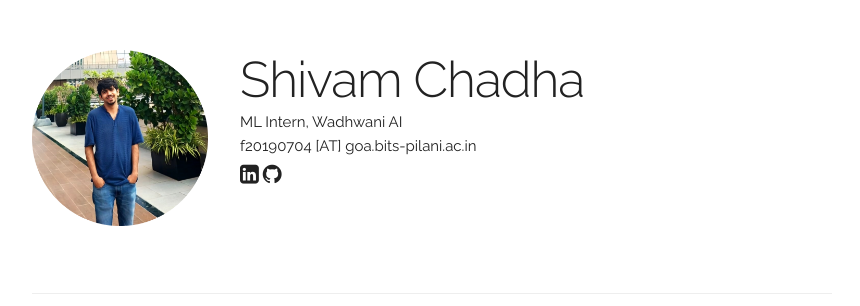
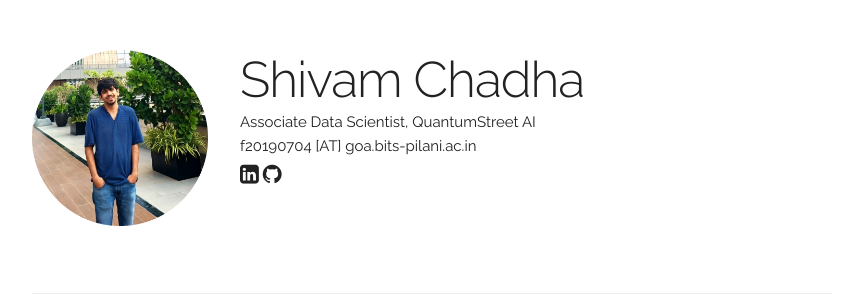
Before and after one commit to shivamchadha/shivamchadha.github.io, a Jekyll site: the page built from index.html, in a window 1280 px wide and 900 px high. Shown: the top 306 px of the window, without its empty margins (208-1068 px from the left). Built offline with Jekyll 4.4.1, drawn with Linux system fonts in a browser that asks for light colours.

Commit message:
updating cv and title

```diff
--- a/_data/main_info.yaml
+++ b/_data/main_info.yaml
@@ -1,5 +1,5 @@
 name: "Shivam Chadha"
-title: "ML Intern, Wadhwani AI"
+title: "Associate Data Scientist, QuantumStreet AI"
 email: "f20190704 [AT] goa.bits-pilani.ac.in"
 profile_pic: "/assets/profile-pics/web-pfp.jpg"
 # twitter: "https://twitter.com/"
```
Also changed, not shown: 1 other file.
